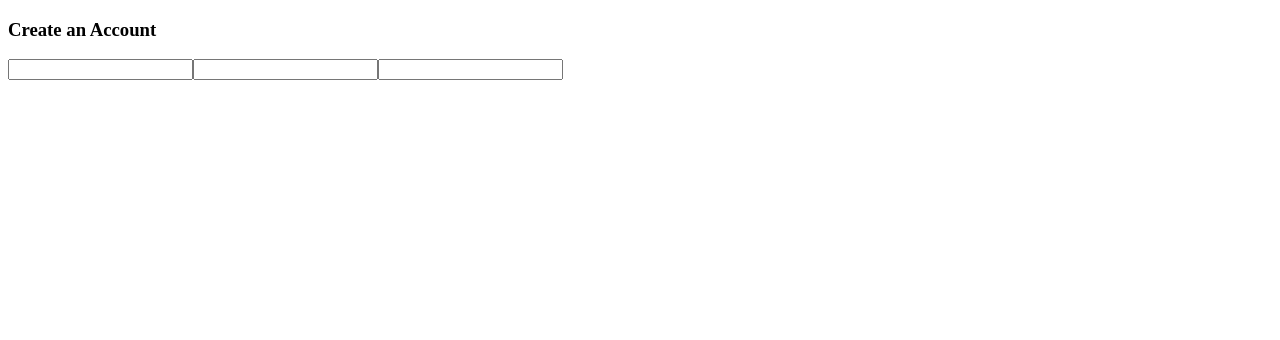
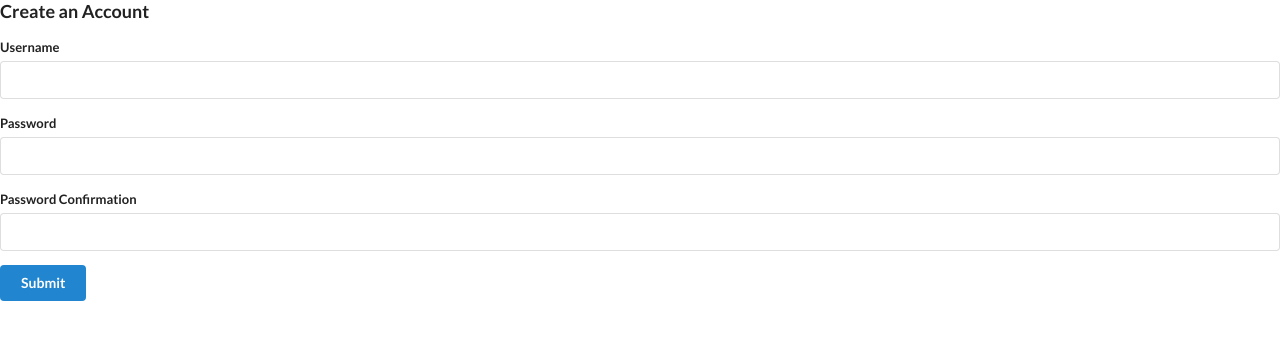
Before and after one commit to sush01/emailClient, an Angular app: page /signup in a window 1280 px wide. Shown: the top 340 px of the page. Built offline with nearby package versions, Linux system fonts and the light colour scheme.

Commit message:
add basic styling to the form and install & import semantic ui css

```diff
--- a/package.json
+++ b/package.json
@@ -22,6 +22,7 @@
     "@angular/ssr": "^19.2.0",
     "express": "^4.18.2",
     "rxjs": "~7.8.0",
+    "semantic-ui-css": "^2.5.0",
     "tslib": "^2.3.0",
     "zone.js": "~0.15.0"
   },
--- a/src/app/auth/signup/signup.component.html
+++ b/src/app/auth/signup/signup.component.html
@@ -1,7 +1,16 @@
 <h3>Create an Account</h3>
-<form [formGroup]="authForm">
-  <input formControlName = "username">
-  <input formControlName = "password">
-  <input formControlName = "passwordConfirmation">
-
+<form class="ui form" [formGroup]="authForm">
+  <div class="field">
+    <label for="">Username</label>
+    <input formControlName = "username">
+  </div>
+  <div class="field">
+    <label for="">Password</label>
+    <input formControlName = "password">
+  </div>
+  <div class="field">
+    <label for="">Password Confirmation</label>
+    <input formControlName = "passwordConfirmation">
+  </div>
+  <button class="ui primary button">Submit</button>
 </form>
--- a/src/styles.css
+++ b/src/styles.css
@@ -1 +1,2 @@
 /* You can add global styles to this file, and also import other style files */
+@import 'semantic-ui-css/semantic.css';
```
Also changed, not shown: 1 other file (tests, documents, lock files or other folders).
